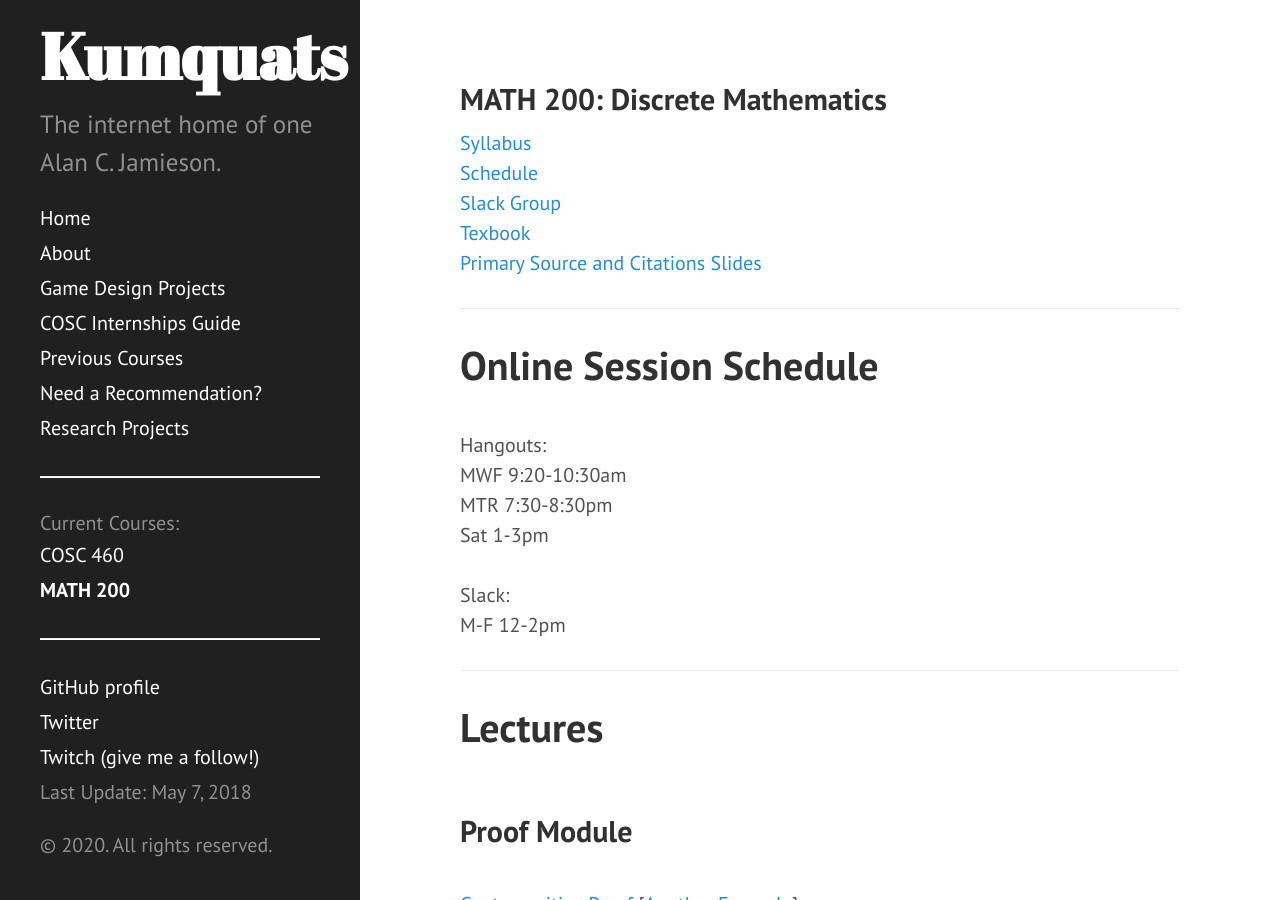
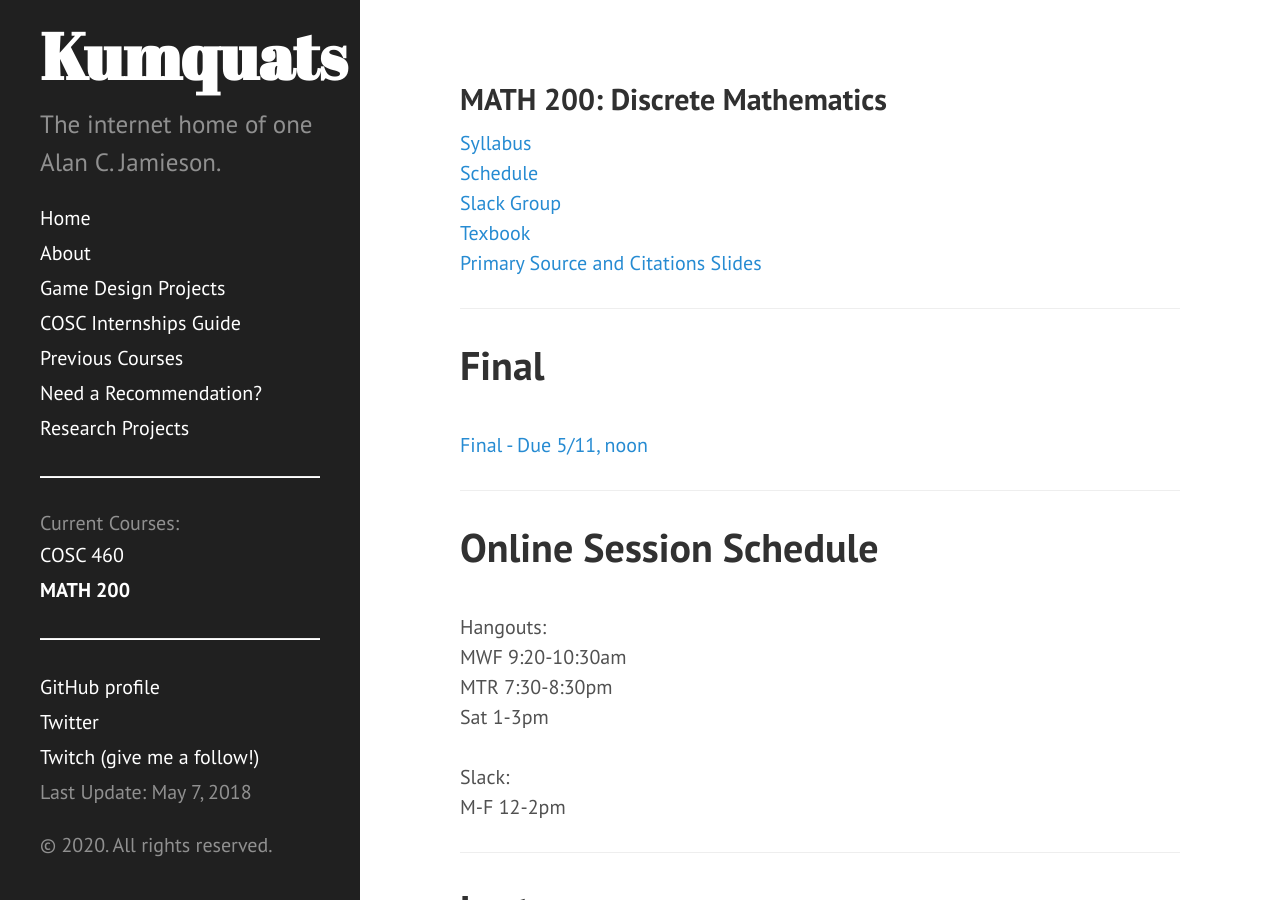
Before and after one commit to ripark/ripark.github.io, a Jekyll site: the page built from s20/math200.html, in a window 1280 px wide and 900 px high. Built offline with Jekyll 4.4.1, drawn with Linux system fonts in a browser that asks for light colours; Markdown is read by kramdown in place of the engine named in the settings.

Commit message:
200 Final

```diff
--- a/s20/math200.html
+++ b/s20/math200.html
@@ -13,6 +13,11 @@ shorttitle: "MATH 200"
 <a href="https://open.umn.edu/opentextbooks/textbooks/book-of-proof">Texbook</a>
 <br>
 <a href="http://ripark.github.io/s20/HowToResearch.pdf">Primary Source and Citations Slides</a>
+<br>
+<hr>
+<h1>Final</h1>
+<br>
+<a href="http://ripark.github.io/s20/200Final.pdf">Final - Due 5/11, noon</a>
 <br>
 <hr>
 <h1>Online Session Schedule</h1>
```
Also changed, not shown: 1 other file.
